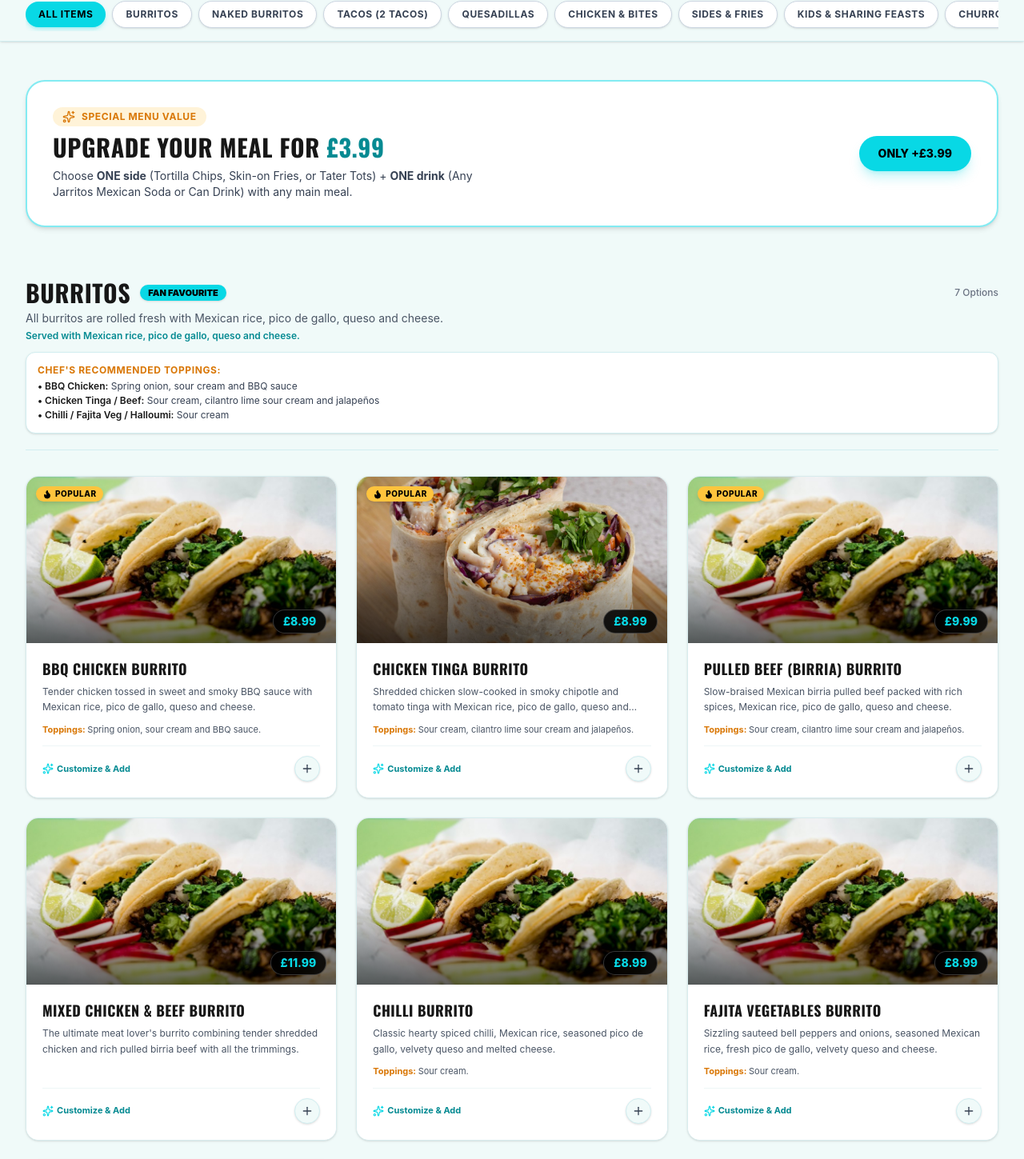
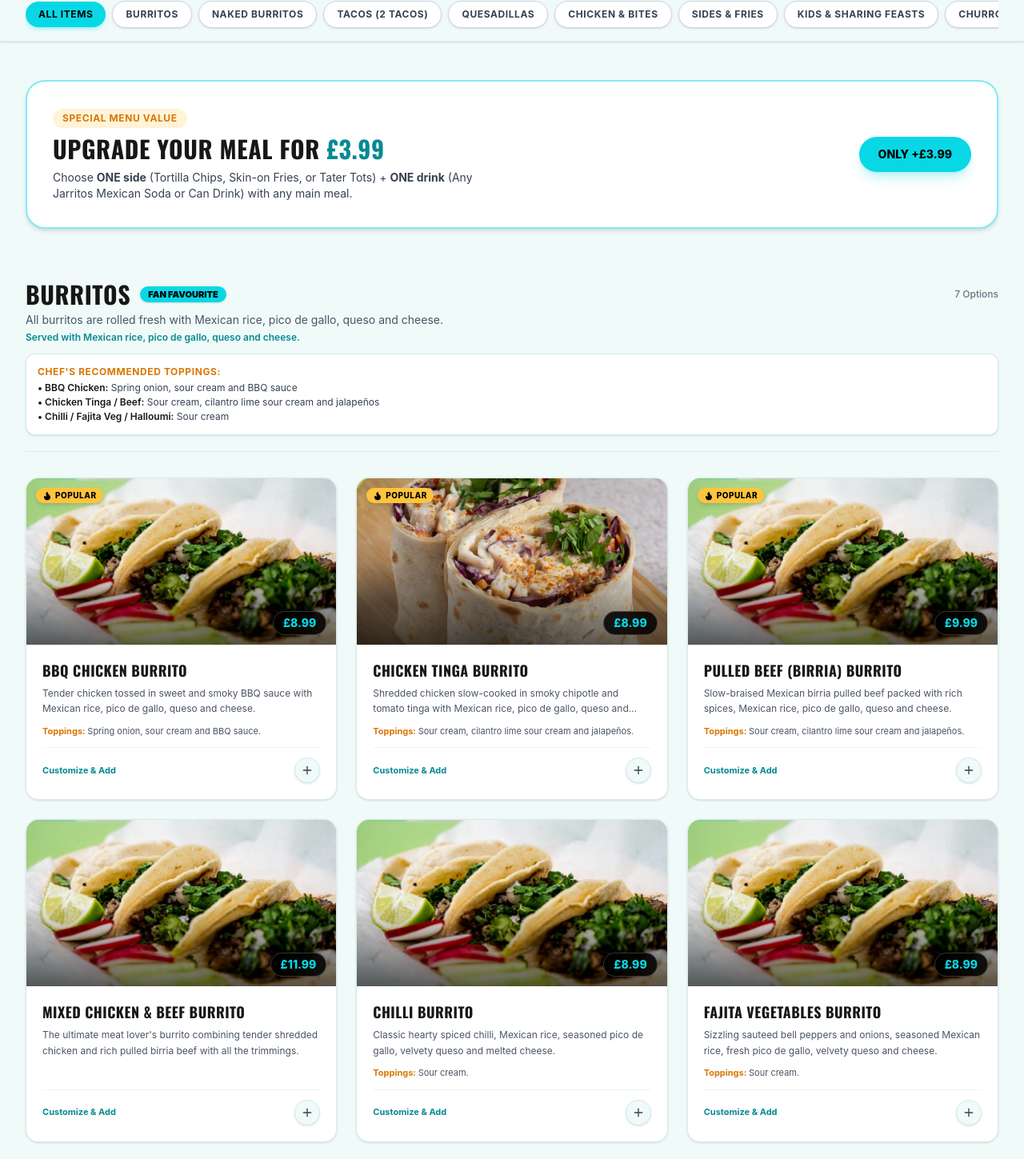
Before and after one commit to rusaikMufthi/Maxicano-Express, a Next.js app: page /menu in a window 1280 px wide. Shown: the part 535-1984 px from the top of the page at 80% size. Built offline with nearby package versions, Linux system fonts and the light colour scheme.

Commit message:
Remove sparkles icon across all website components and pages

```diff
--- a/app/about/page.tsx
+++ b/app/about/page.tsx
@@ -1,7 +1,7 @@
 import React from "react";
 import Image from "next/image";
 import Link from "next/link";
-import { ArrowRight, MapPin, Sparkles, Utensils, Clock } from "lucide-react";
+import { ArrowRight, MapPin, Flame, Utensils, Clock } from "lucide-react";
 
 export default function AboutPage() {
   return (
@@ -106,7 +106,7 @@ export default function AboutPage() {
 
           <div className="p-8 rounded-3xl bg-white border border-[#D2EEF1] space-y-3 shadow-sm">
             <div className="w-12 h-12 rounded-2xl bg-[#FEF3C7] text-[#D97706] flex items-center justify-center font-heading font-bold text-xl">
-              <Sparkles className="w-6 h-6" />
+              <Flame className="w-6 h-6" />
             </div>
             <h3 className="text-xl font-bold font-heading uppercase text-[#171717]">
               Generous Portions
--- a/app/location/page.tsx
+++ b/app/location/page.tsx
@@ -8,7 +8,6 @@ import {
   Navigation,
   Copy,
   Check,
-  Sparkles,
 } from "lucide-react";
 
 export default function LocationPage() {
@@ -149,7 +148,6 @@ export default function LocationPage() {
             {/* Local Context Notice */}
             <div className="p-4 rounded-2xl bg-white border border-[#D2EEF1] flex items-center justify-between text-xs text-gray-600 shadow-sm">
               <div className="flex items-center gap-2">
-                <Sparkles className="w-4 h-4 text-[#058A92]" />
                 <span>Convenient central Peterborough location on Bridge Street</span>
               </div>
               <a
--- a/app/menu/page.tsx
+++ b/app/menu/page.tsx
@@ -14,7 +14,7 @@ import {
 import { ProductCard } from "@/components/menu/ProductCard";
 import { ProductCustomizerModal } from "@/components/ordering/ProductCustomizerModal";
 import { formatPrice } from "@/lib/utils";
-import { Search, Sparkles } from "lucide-react";
+import { Search } from "lucide-react";
 
 export default function MenuPage() {
   const [activeCategory, setActiveCategory] = useState<string>("all");
@@ -118,7 +118,6 @@ export default function MenuPage() {
         <div className="bg-white border-2 border-[#08D8E5]/50 rounded-3xl p-6 sm:p-8 flex flex-col md:flex-row items-center justify-between gap-6 shadow-md">
           <div className="space-y-2 text-center md:text-left">
             <div className="inline-flex items-center gap-2 text-[#D97706] text-xs font-bold uppercase tracking-wider bg-[#FFC43D]/20 px-3 py-1 rounded-full w-fit">
-              <Sparkles className="w-4 h-4" />
               <span>Special Menu Value</span>
             </div>
             <h2 className="text-2xl sm:text-3xl font-extrabold font-heading uppercase text-[#171717]">
--- a/components/home/Hero.tsx
+++ b/components/home/Hero.tsx
@@ -1,7 +1,7 @@
 import React from "react";
 import Link from "next/link";
 import Image from "next/image";
-import { ArrowRight, MapPin, Sparkles, Flame, Clock } from "lucide-react";
+import { ArrowRight, MapPin, Flame, Clock } from "lucide-react";
 import { RESTAURANT_INFO } from "@/data/restaurant";
 
 export function Hero() {
@@ -16,7 +16,6 @@ export function Hero() {
           {/* Left Column: Copy & Actions */}
           <div className="lg:col-span-7 space-y-6 text-center lg:text-left">
             <div className="inline-flex items-center gap-2 px-3.5 py-1.5 rounded-full bg-white border border-[#BCE7EC] text-xs font-bold uppercase tracking-wider text-[#058A92] shadow-sm">
-              <Sparkles className="w-3.5 h-3.5 text-[#058A92]" />
               <span>Peterborough&apos;s New Mexican Destination</span>
             </div>
 
--- a/components/home/SocialSection.tsx
+++ b/components/home/SocialSection.tsx
@@ -1,6 +1,6 @@
 import React from "react";
 import { RESTAURANT_INFO } from "@/data/restaurant";
-import { ExternalLink, Sparkles } from "lucide-react";
+import { ExternalLink } from "lucide-react";
 
 export function SocialSection() {
   const socials = [
@@ -32,7 +32,6 @@ export function SocialSection() {
       <div className="max-w-7xl mx-auto px-4 sm:px-6 lg:px-8">
         <div className="text-center max-w-2xl mx-auto mb-12 space-y-3">
           <div className="inline-flex items-center gap-1.5 text-[#058A92] text-xs font-bold uppercase tracking-widest bg-white border border-[#BDE8EC] px-3.5 py-1.5 rounded-full shadow-sm">
-            <Sparkles className="w-3.5 h-3.5" />
             <span>Connect Online</span>
           </div>
           <h2 className="text-3xl sm:text-4xl md:text-5xl font-extrabold font-heading uppercase leading-tight text-[#171717]">
--- a/components/menu/ProductCard.tsx
+++ b/components/menu/ProductCard.tsx
@@ -4,7 +4,7 @@ import React from "react";
 import Image from "next/image";
 import { MenuItem } from "@/data/menu";
 import { formatPrice } from "@/lib/utils";
-import { Plus, Sparkles, Flame } from "lucide-react";
+import { Plus, Flame } from "lucide-react";
 
 interface ProductCardProps {
   item: MenuItem;
@@ -94,9 +94,8 @@ export function ProductCard({ item, onSelect }: ProductCardProps) {
 
         {/* Card CTA */}
         <div className="pt-3 border-t border-[#EDF6F7] flex items-center justify-between">
-          <span className="text-[11px] text-[#058A92] font-bold flex items-center gap-1 group-hover:underline">
-            <Sparkles className="w-3.5 h-3.5 text-[#08D8E5]" />
-            <span>Customize & Add</span>
+          <span className="text-[11px] text-[#058A92] font-bold group-hover:underline">
+            Customize & Add
           </span>
           <button
             type="button"
--- a/components/ordering/ProductCustomizerModal.tsx
+++ b/components/ordering/ProductCustomizerModal.tsx
@@ -5,7 +5,7 @@ import Image from "next/image";
 import { MenuItem, UPGRADE_MEAL, EXTRA_TOPPINGS, EXTRA_PROTEINS } from "@/data/menu";
 import { useCart } from "@/context/CartContext";
 import { formatPrice } from "@/lib/utils";
-import { X, Plus, Minus, Check, Flame, Sparkles } from "lucide-react";
+import { X, Plus, Minus, Check, Flame } from "lucide-react";
 
 interface ProductCustomizerModalProps {
   item: MenuItem | null;
@@ -292,8 +292,7 @@ export function ProductCustomizerModal({ item, onClose }: ProductCustomizerModal
 
               {/* Extra Toppings */}
               <div className="space-y-3">
-                <label className="block text-xs font-bold uppercase tracking-wider text-gray-700 flex items-center gap-1.5">
-                  <Sparkles className="w-3.5 h-3.5 text-[#058A92]" />
+                <label className="block text-xs font-bold uppercase tracking-wider text-gray-700">
                   <span>Extra Toppings</span>
                 </label>
                 <div className="grid grid-cols-2 sm:grid-cols-3 gap-2">
```
